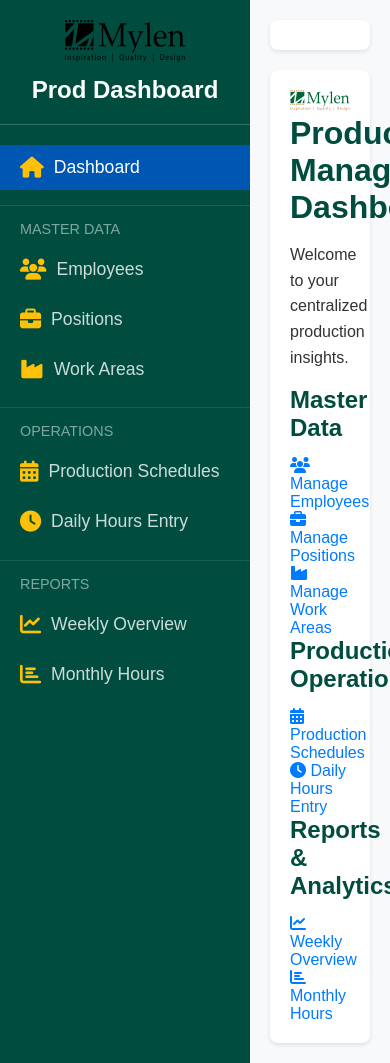
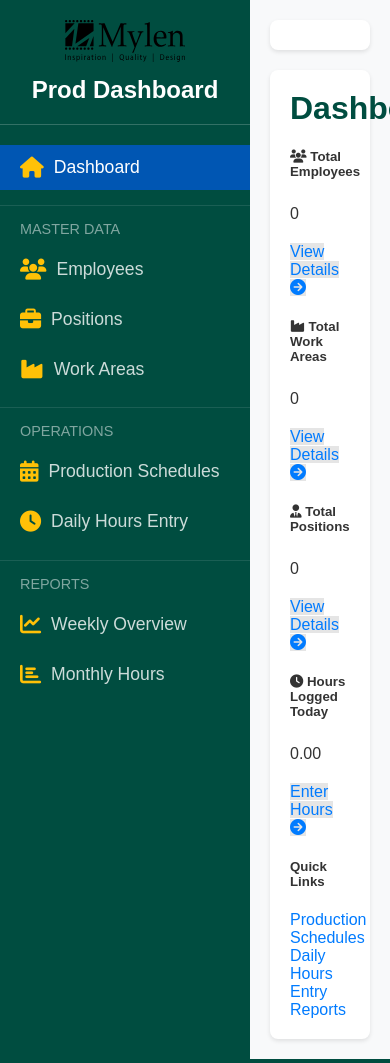
Before and after one commit to cdulong/my-production-app, a Flask app: page / in a window 390 px wide. Run offline with Flask 3, Linux system fonts and the light colour scheme.

Commit message:
Updated Dashboard

```diff
--- a/app.py
+++ b/app.py
@@ -246,9 +246,29 @@
 # --- Frontend Serving Routes ---
 @app.route('/')
 def index():
-    return render_template('index.html')
+    # This function is now corrected with the right column names.
+    # The temporary print statements have been removed.
 
-@app.route('/work-areas')
+    total_employees = Employee.query.filter(Employee.employment_end_date == None).count()
+    total_work_areas = WorkArea.query.count()
+    total_positions = Position.query.count()
+
+    today = date.today()
+
+    # Use the correct column names: 'actual_hours' and 'work_date'
+    todays_hours = db.session.query(
+        db.func.sum(DailyEmployeeHours.actual_hours)
+    ).filter(
+        DailyEmployeeHours.work_date == today
+    ).scalar() or 0
+
+    return render_template('index.html',
+                           total_employees=total_employees,
+                           total_work_areas=total_work_areas,
+                           total_positions=total_positions,
+                           todays_hours=todays_hours)
+
+@app.route('/work_areas')
 def work_areas_page():
     return render_template('work_areas.html')
 
@@ -260,11 +280,11 @@
 def positions_page():
     return render_template('positions.html')
 
-@app.route('/production-weeks')
+@app.route('/production_weeks')
 def production_weeks_page():
     return render_template('production_weeks.html')
 
-@app.route('/daily-hours-entry')
+@app.route('/daily_hours_entry')
 def daily_hours_entry_page():
     return render_template('daily_hours_entry.html')
 
--- a/static/css/style.css
+++ b/static/css/style.css
@@ -461,3 +461,14 @@
     text-align: right; /* Default right alignment */
     /* Flexbox for buttons will be applied via JS inline style */
 }
+
+/* Dashboard Cards */
+.card-footer {
+    text-decoration: none;
+    background-color: rgba(0, 0, 0, 0.1);
+    transition: background-color 0.3s;
+}
+
+.card-footer:hover {
+    background-color: rgba(0, 0, 0, 0.2);
+}
--- a/templates/index.html
+++ b/templates/index.html
@@ -1,61 +1,60 @@
 {% extends "base.html" %}
 
-{% block title %}Production Management Dashboard{% endblock %}
+{% block content %}
+<h1 class="mb-4">Dashboard</h1>
 
-{% block content %}
-<div class="dashboard-container">
-    <header class="dashboard-header">
-        <img src="{{ url_for('static', filename='images/logo_FINAL.svg') }}" alt="Company Logo" class="dashboard-logo">
-        <h1>Production Management Dashboard</h1>
-        <p>Welcome to your centralized production insights.</p>
-    </header>
+<div class="row">
+    <div class="col-md-3 mb-4">
+        <div class="card text-white bg-primary h-100">
+            <div class="card-body">
+                <h5 class="card-title"><i class="fas fa-users"></i> Total Employees</h5>
+                <p class="card-text display-4">{{ total_employees }}</p>
+            </div>
+            <a href="{{ url_for('employees_page') }}" class="card-footer text-white">View Details <i class="fas fa-arrow-circle-right"></i></a>
+        </div>
+    </div>
+    <div class="col-md-3 mb-4">
+        <div class="card text-white bg-success h-100">
+            <div class="card-body">
+                <h5 class="card-title"><i class="fas fa-industry"></i> Total Work Areas</h5>
+                <p class="card-text display-4">{{ total_work_areas }}</p>
+            </div>
+            <a href="{{ url_for('work_areas_page') }}" class="card-footer text-white">View Details <i class="fas fa-arrow-circle-right"></i></a>
+        </div>
+    </div>
+    <div class="col-md-3 mb-4">
+        <div class="card text-white bg-info h-100">
+            <div class="card-body">
+                <h5 class="card-title"><i class="fas fa-user-tie"></i> Total Positions</h5>
+                <p class="card-text display-4">{{ total_positions }}</p>
+            </div>
+            <a href="{{ url_for('positions_page') }}" class="card-footer text-white">View Details <i class="fas fa-arrow-circle-right"></i></a>
+        </div>
+    </div>
+    <div class="col-md-3 mb-4">
+        <div class="card text-white bg-warning h-100">
+            <div class="card-body">
+                <h5 class="card-title"><i class="fas fa-clock"></i> Hours Logged Today</h5>
+                <p class="card-text display-4">{{ "%.2f"|format(todays_hours) }}</p>
+            </div>
+            <a href="{{ url_for('daily_hours_entry_page') }}" class="card-footer text-white">Enter Hours <i class="fas fa-arrow-circle-right"></i></a>
+        </div>
+    </div>
+</div>
 
-    <main class="dashboard-main">
-        <section class="dashboard-section">
-            <h2>Master Data</h2>
-            <div class="button-grid">
-                <a href="/employees" class="dashboard-button">
-                    <i class="fas fa-users icon"></i>
-                    <span>Manage Employees</span>
-                </a>
-                <a href="/positions" class="dashboard-button">
-                    <i class="fas fa-briefcase icon"></i>
-                    <span>Manage Positions</span>
-                </a>
-                <a href="/work-areas" class="dashboard-button">
-                    <i class="fas fa-industry icon"></i>
-                    <span>Manage Work Areas</span>
-                </a>
+<div class="row">
+    <div class="col-md-6">
+        <div class="card">
+            <div class="card-body">
+                <h5 class="card-title">Quick Links</h5>
+                <div class="list-group">
+                    <a href="{{ url_for('production_weeks_page') }}" class="list-group-item list-group-item-action">Production Schedules</a>
+                    <a href="{{ url_for('daily_hours_entry_page') }}" class="list-group-item list-group-item-action">Daily Hours Entry</a>
+                    <a href="{{ url_for('reports_page') }}" class="list-group-item list-group-item-action">Reports</a>
+                </div>
             </div>
-        </section>
+        </div>
+    </div>
+</div>
 
-        <section class="dashboard-section">
-            <h2>Production Operations</h2>
-            <div class="button-grid">
-                <a href="/production-weeks" class="dashboard-button">
-                    <i class="fas fa-calendar-alt icon"></i>
-                    <span>Production Schedules</span>
-                </a>
-                <a href="/daily-hours-entry" class="dashboard-button">
-                    <i class="fas fa-clock icon"></i>
-                    <span>Daily Hours Entry</span>
-                </a>
-            </div>
-        </section>
-
-        <section class="dashboard-section">
-            <h2>Reports & Analytics</h2>
-            <div class="button-grid">
-                <a href="/reports" class="dashboard-button">
-                    <i class="fas fa-chart-line icon"></i>
-                    <span>Weekly Overview</span>
-                </a>
-                <a href="/monthly-work-area-hours-report" class="dashboard-button">
-                    <i class="fas fa-chart-bar icon"></i>
-                    <span>Monthly Hours</span>
-                </a>
-            </div>
-        </section>
-    </main>
-</div>
 {% endblock %}
```
